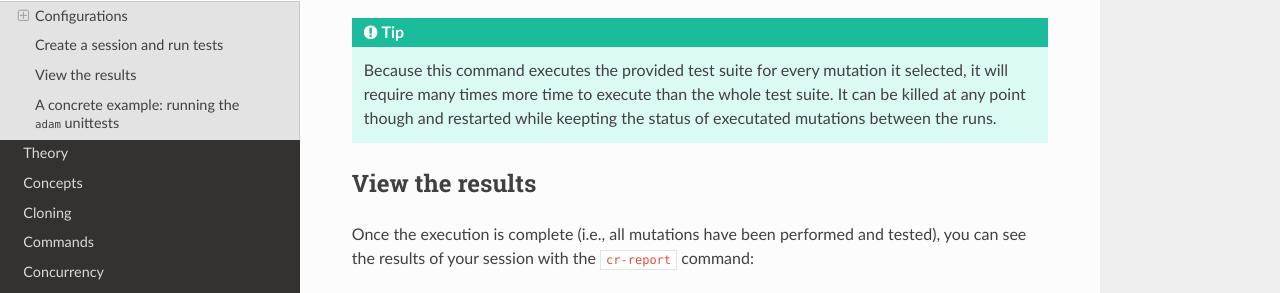
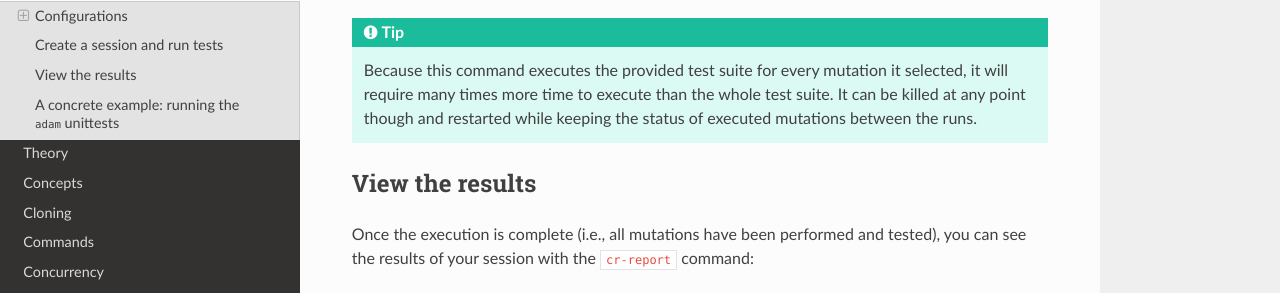
Before and after one commit to sixty-north/cosmic-ray, a Sphinx documentation site: the page built from docs/source/quickstart.rst, in a window 1280 px wide and 900 px high, scrolled down 1884 px. Shown: the part 197-490 px from the top of the window. Built offline with Sphinx 7.4.7 and the Read the Docs theme 2.0.0, drawn with Linux system fonts in a browser that asks for light colours.

Commit message:
Fix minor typos in doc/quickstart (#500)

```diff
--- a/docs/source/quickstart.rst
+++ b/docs/source/quickstart.rst
@@ -102,7 +102,7 @@ Unless there are errors, this won't print anything.
     Because this command executes the provided test suite for every mutation
     it selected, it will require many times more time to execute than the
     whole test suite. It can be killed at any point though and restarted
-    while keepting the status of executated mutations between the runs.
+    while keeping the status of executed mutations between the runs.
 
 View the results
 ----------------
```
